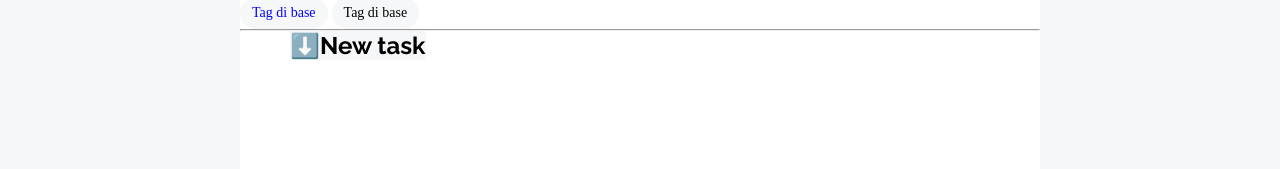
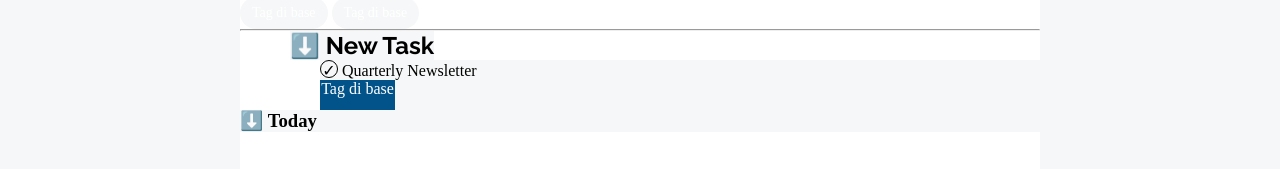
Before and after one commit to DennyRubino/html-css-toboolist, a plain HTML site: page index.html in a window 1280 px wide. Shown: the part 103-272 px from the top of the page. Drawn offline with Linux system fonts and the light colour scheme.

Commit message:
Add main

```diff
--- a/css/style.css
+++ b/css/style.css
@@ -63,6 +63,22 @@ margin: 0 auto;}
     padding: 8px 12px;
     border-radius: 20px;
 }
+.tag-1 {
+
+        width: 75px;
+        height: 30px;
+        background-color: #025389; /
+        border: 2px solid #2980b9;
+        border-radius: 0px;
+        display: flex;
+        justify-content: center; /
+        align-items: right;
+        color: white;
+        font-size: 16px;
+        text-align: center;
+    };
+}
+
 .tag-blue{
     color: blue;
 }
@@ -75,12 +91,19 @@ h2{
     font-family: "Raleway", sans-serif;
     margin-left: 50px;
 }
-.circe{
-    display: inline-block;
-    height: 40px;
-    width: 40px;
+.circle {
+    width: 18px;
+    height: 18px;
+    background-color: transparent;
     border: 1px solid black;
     border-radius: 100%;
+    display: inline-block;
     text-align: center;
-    line-height: 40px;
 }
+
+.dt{
+    border-radius: 20px;
+}
+p{
+  margin-left: 80px;
+}
--- a/index.html
+++ b/index.html
@@ -4,27 +4,35 @@
     <meta charset="UTF-8">
     <meta name="viewport" content="width=device-width, initial-scale=1.0">
     <title>ToBoolist</title>
+
     <!-- Google Fonts -->
     <link rel="preconnect" href="https://fonts.googleapis.com">
     <link rel="preconnect" href="https://fonts.gstatic.com" crossorigin>
     <link href="https://fonts.googleapis.com/css2?family=Raleway:wght@100..900&family=Roboto:wght@100..900&display=swap" rel="stylesheet">
-    <!--Googel font -->
+
+    <!-- CSS -->
     <link rel="stylesheet" href="css/style.css">
 </head>
 <body>
     <header>
         <div class="header-content">
-            <img class="logo" src="logo.png" alt="ToBoolist Logo">
+            <img class="logo" src="logo.png" alt="Logo">
             <h1>ToBoolist</h1>
         </div>
     </header>
+
     <main>
-        <span class="tag tag-blue"> Tag di base</span>
-        <span class="tag tag-nero"> Tag di base </span>
+        <span class="tag tag-blue">Tag di base</span>
+        <span class="tag tag-black">Tag di base</span>
         <hr>
-        <h2>⬇️New task</h2>
-
-
+        <h2>⬇️ New Task</h2>
+        <p>
+            <span class="circle">&check;</span>
+            Quarterly Newsletter
+            <span class="tag-1 tag-blue">Tag di base</span>
+        </p>
+        <h3>⬇️ Today</h3>
+        <div></div>
     </main>
 </body>
 </html>
```
